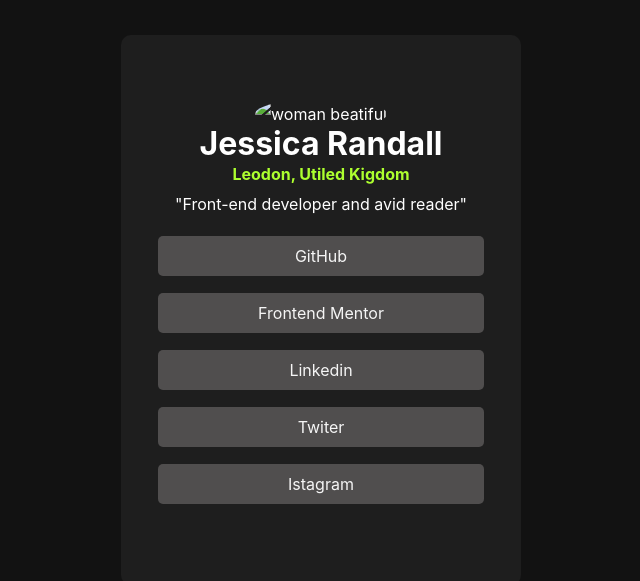
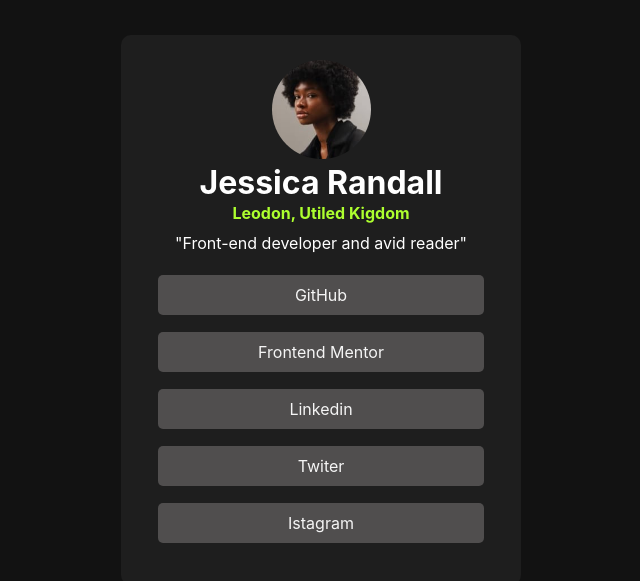
Before and after one commit to AlunoKaua/RESOLUTIONS, a plain HTML site: page index.html in a window 1280 px wide. Shown: the part 349-930 px from the top of the page, without its empty margins (319-959 px from the left). Drawn offline with Linux system fonts and the light colour scheme; a web font is replaced by a local one.

Commit message:
Update index.html

```diff
--- a/index.html
+++ b/index.html
@@ -4,13 +4,13 @@
   <meta charset="UTF-8">
 
   <link rel="stylesheet" href="style.css">
-  <link rel="shortcut icon" href="assets/images/favicon-32x32.png" type="image/x-icon">
+  <link rel="shortcut icon" href="img/favicon-32x32.png" type="image/x-icon">
   <title>Social Link</title>
 </head>
 <body>
   <div id="container-links">
       <div id="foto-perfil">
-          <img src="assets/images/avatar-jessica.jpeg" alt="woman beatiful">
+          <img src="img/avatar-jessica.jpeg" alt="woman beatiful">
           <h1>Jessica Randall</h1>
           <span>Leodon, Utiled Kigdom</span>
       </div>
```
